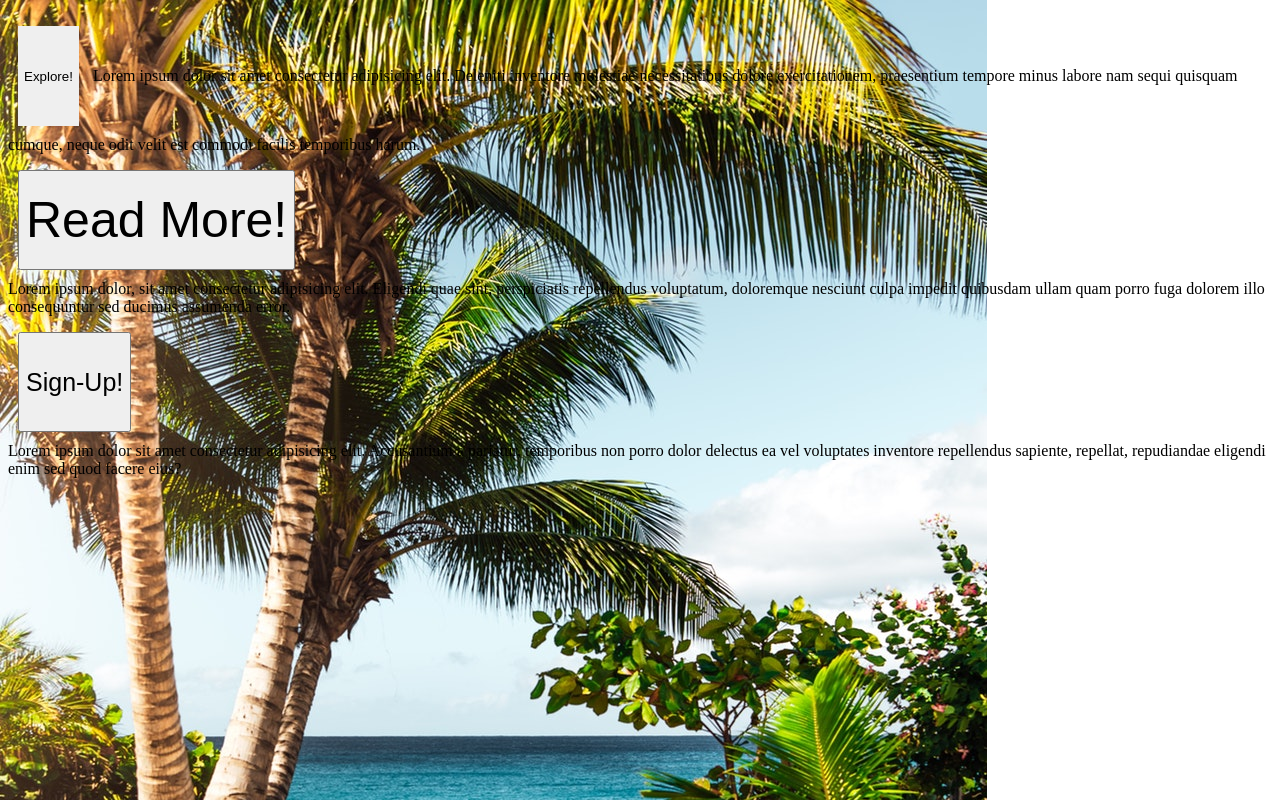
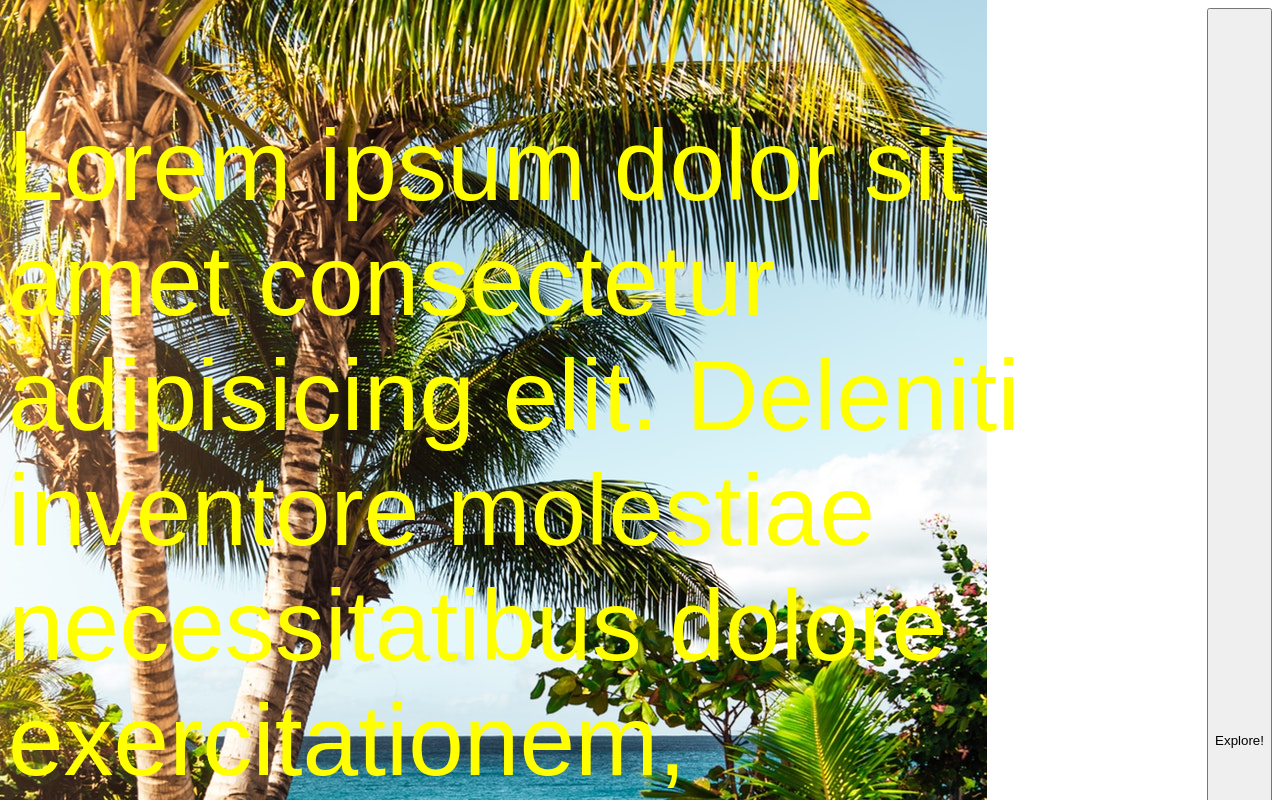
Before and after one commit to anauyehara/New-js, a plain HTML site: page index.html in a window 1280 px wide. Shown: the top 800 px of the page. Drawn offline with Linux system fonts and the light colour scheme.

Commit message:
continue

```diff
--- a/css/styles.css
+++ b/css/styles.css
@@ -1,9 +1,16 @@
-.content {
+.container {
     font-size: 100px;
     font-family: fantasy;
     color: yellow;
 }
 
+.box {
+    display: flex;
+    flex:
+
+
+
+}
 
 .p {
     height: 300px;
@@ -21,33 +28,3 @@ body{
     background-repeat: no-repeat;
 
 }
-
-.button {
-    border: 100px;
-    height: 100px;
-    margin: 10px;
-    display: inline;
-    flex-direction: row;
-    align-items: flex-start;
-    border-inline-end: 50px;
-}
-
-.button2 {
-        height: 100px;
-        height: 100px;
-        margin: 10px;
-        font-size: 50px;
-        display: flex;
-        align-items: center;
-        justify-content: center;
-}
-
-.button3 {
-    height: 100px;
-    height: 100px;
-    margin: 10px;
-    font-size: 25px;
-    display: flex;
-    align-items: center;
-    justify-content: center;
-}
--- a/index.html
+++ b/index.html
@@ -11,9 +11,16 @@
 </head>
 <body background="img/beach.jpg" background-repeat: no-repeat >
 
+      <div class="container"  >
 
+   <div class="box">
 
-<p><button class="button" >Explore!</button> Lorem ipsum dolor sit amet consectetur adipisicing elit. Deleniti inventore molestiae necessitatibus dolore exercitationem, praesentium tempore minus labore nam sequi quisquam cumque, neque odit velit est commodi facilis temporibus harum.</p>
+<p> Lorem ipsum dolor sit amet consectetur adipisicing elit. Deleniti inventore molestiae necessitatibus dolore exercitationem, praesentium tempore minus labore nam sequi quisquam cumque, neque odit velit est commodi facilis temporibus harum.</p>
+
+<button class="button" >Explore!</button>
+
+</div>
+
 
 <p><button class="button2" > Read More!</button>Lorem ipsum dolor, sit amet consectetur adipisicing elit. Eligendi quae sint, perspiciatis repellendus voluptatum, doloremque nesciunt culpa impedit quibusdam ullam quam porro fuga dolorem illo consequuntur sed ducimus assumenda error.</p>
 
@@ -21,7 +28,7 @@
 
 <script src= "js/remote.js"></script>
 
-
+ </div>
 
 </body>
 </html>
```
